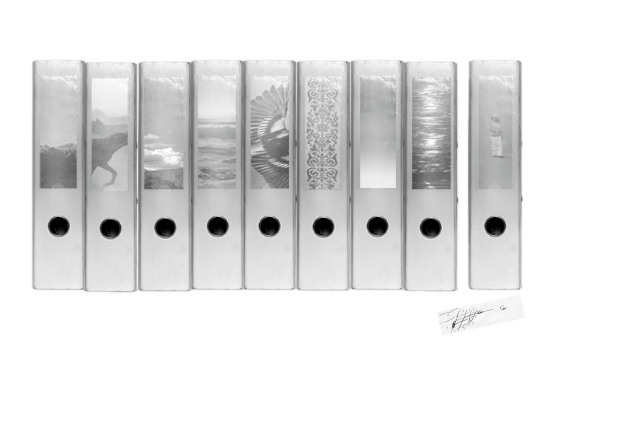
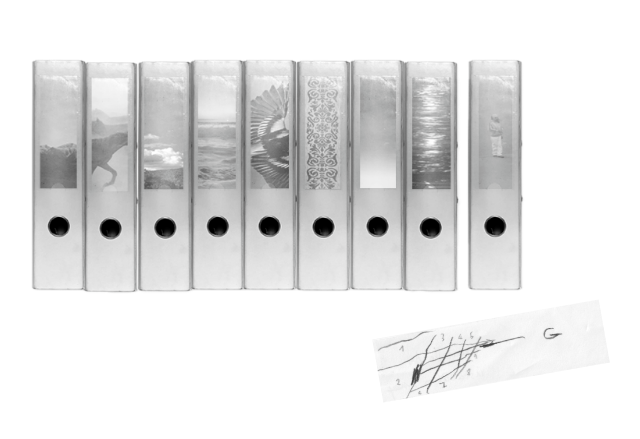
Before and after one commit to 42Colins/Giosayer, a Next.js app: page / in a window 1280 px wide. Shown: the part 225-664 px from the top of the page, without its empty margins (359-999 px from the left). Built offline with nearby package versions, Linux system fonts and the light colour scheme.

Commit message:
Sign button

```diff
--- a/app/about/page.tsx
+++ b/app/about/page.tsx
@@ -76,7 +76,7 @@ export default function About() {
         x: Math.random() * 60,  // Position from 20% to 80% horizontally
         y: Math.random() * 60,  // Position from 20% to 80% vertically
         rotation: 0,  // Rotation between -10 and 10 degrees
-        scale: 0.1 + Math.random() * 0.05 // Scale between 0.12 and 0.2
+        scale: 0.05 + Math.random() * 0.05 // Scale between 0.12 and 0.2
       }));
       setImagePositions(positions);
     };
--- a/app/page.tsx
+++ b/app/page.tsx
@@ -111,7 +111,6 @@ export default function Home() {
                 left: 0
               }}
             />
-
             {/* Clickable binder areas - position with absolute dimensions */}
             {binders.map((binder) => (
               <div
@@ -126,16 +125,15 @@ export default function Home() {
                 onClick={() => setSelectedBinder(binder.id)}
               />
             ))}
-
             {/* Signature button */}
             <div
               className="absolute cursor-pointer"
               style={{
-                bottom: '-5%', // Changed from top: '50%' to position from bottom
-                left: '90%',
-                transform: 'translate(-50%, 0) rotate(-12deg)', // Adjusted transform
-                width: '85px',
-                height: '30px',
+                bottom: '-27%', // Changed from top: '50%' to position from bottom
+                left: '92%',
+                transform: 'translate(-50%, 0) rotate(-10deg)', // Adjusted transform
+                width: '230px',  // Increased from 110px to 140px
+                height: '80px',  // Increased from 40px to 50px
                 zIndex: 50
               }}
               onClick={() => router.push('/about')}
```
